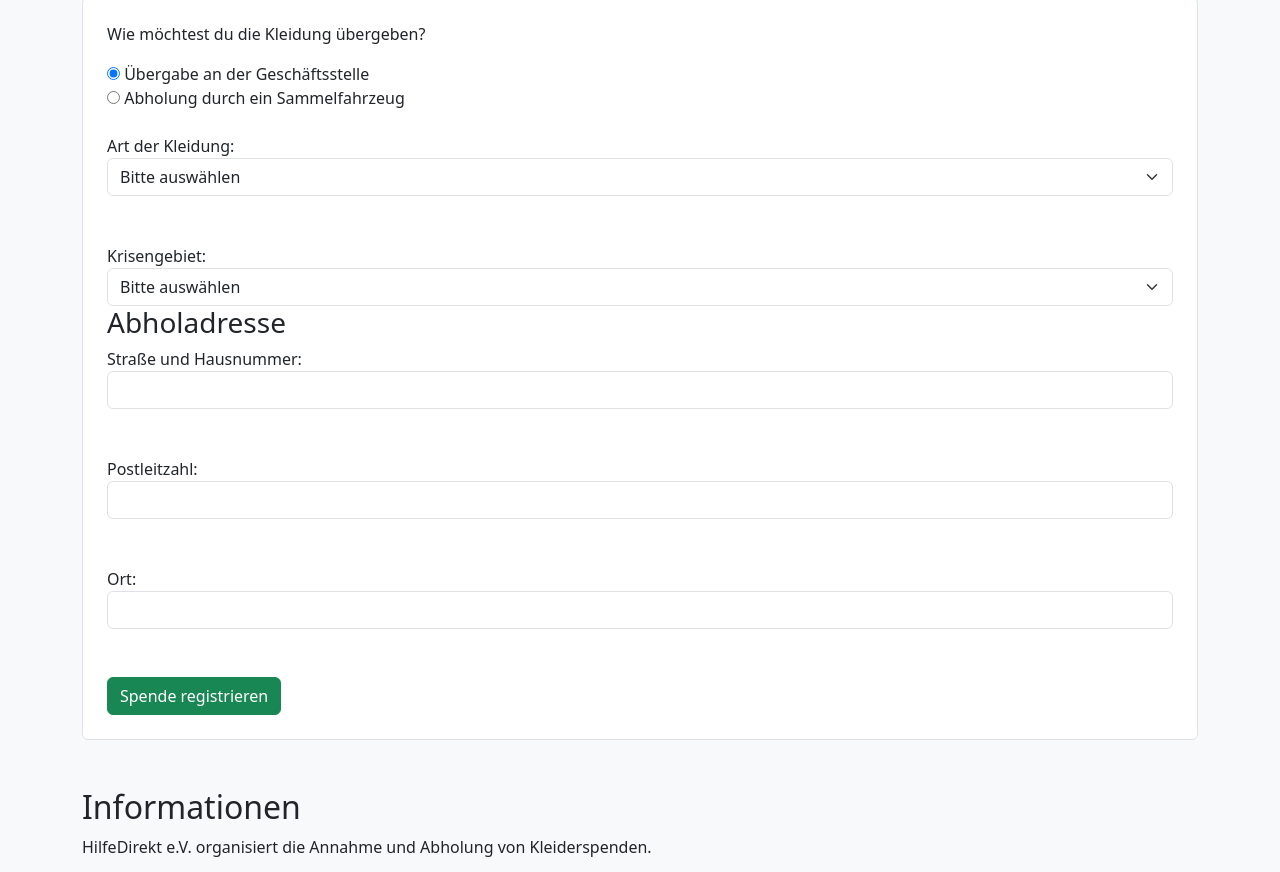
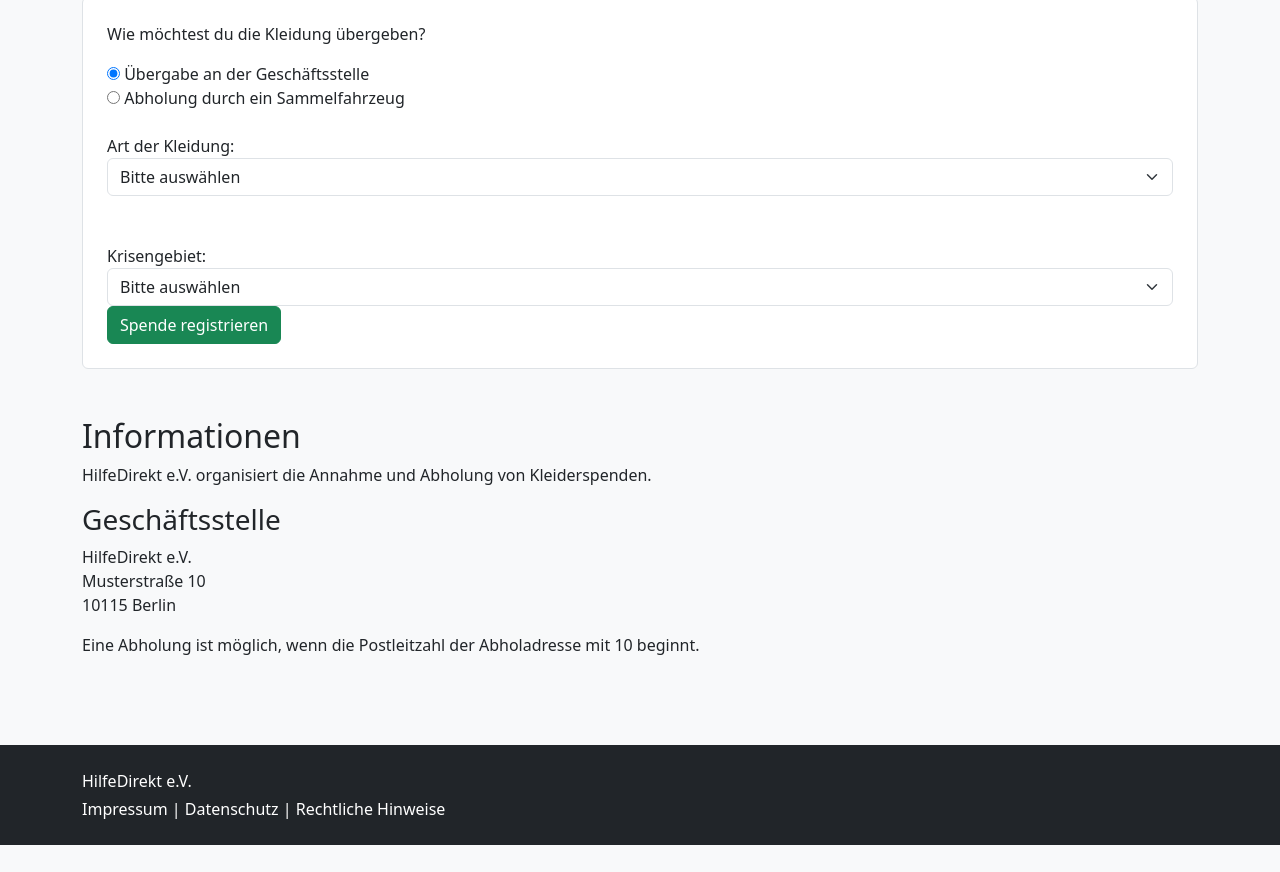
Before and after one commit to JonathanEm97/kleiderspenden-registrierung-ipwa01-01, a plain HTML site: page index.html in a window 1280 px wide. Shown: the part 315-1187 px from the top of the page. After the commit the page ends 1160 px from the top, so only its background shows below. Drawn offline with nearby package versions, Linux system fonts and the light colour scheme.

Commit message:
Abholadresse abhängig von Übergabeart angezeigt
Changed the 'abholadresse' div to be hidden by default.

```diff
--- a/index.html
+++ b/index.html
@@ -109,7 +109,7 @@
         </select>
 
 
-<div id="abholadresse">
+<div id="abholadresse" style="display: none;">
 
     <h3>Abholadresse</h3>
 
```
